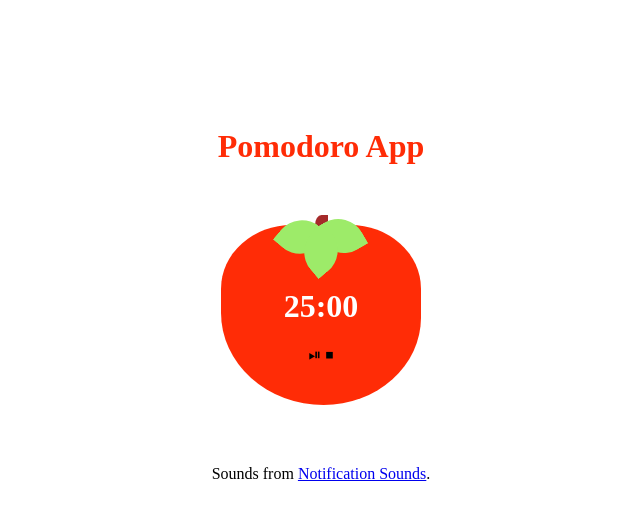
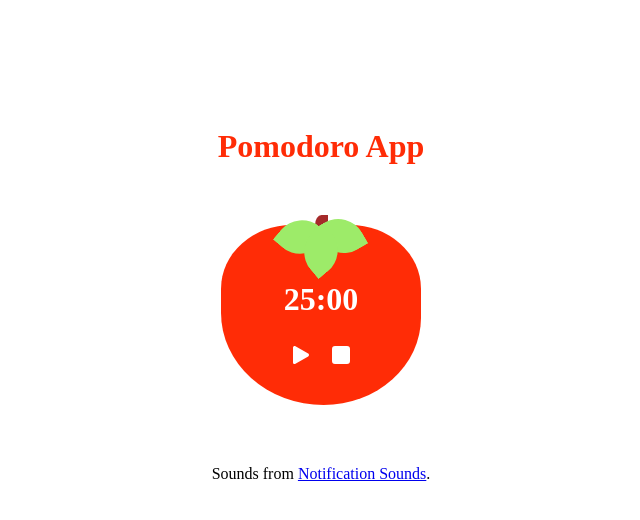
Before and after one commit to jacksonwillian/pomodoro-app, a React (Create React App) app: page / in a window 1280 px wide. Shown: the top 520 px of the page, without its empty margins (319-959 px from the left). Built offline with nearby package versions, Linux system fonts and the light colour scheme.

Commit message:
feat: buttons

```diff
--- a/package.json
+++ b/package.json
@@ -12,6 +12,7 @@
     "@types/react-dom": "^17.0.12",
     "react": "^17.0.2",
     "react-dom": "^17.0.2",
+    "react-icons": "^4.3.1",
     "react-scripts": "5.0.0",
     "typescript": "^4.6.2",
     "web-vitals": "^2.1.4"
--- a/src/components/display-app/styles.css
+++ b/src/components/display-app/styles.css
@@ -1,4 +1,10 @@
 
 .display {
     color: #ffff;
+    font-size: 2em;
+    margin-top: 15%;
 }
+
+.digit {
+    cursor: pointer;
+}
--- a/src/pages/home-app/index.tsx
+++ b/src/pages/home-app/index.tsx
@@ -1,4 +1,7 @@
 import { useEffect, useRef, useState } from "react";
+
+import { BsFillPauseFill, BsPlayFill, BsFillStopFill} from "react-icons/bs";
+
 
 import DisplayApp from "../../components/display-app/index.tsx";
 import "../../styles.css";
@@ -12,6 +15,7 @@ function HomeApp() {
 
     const [seconds, setSeconds] = useState(INITIAL_TIME_SECONDS);
     const [paused, setPaused] = useState(true);
+
     const _sound = useRef(new Audio(sound));
     const _sound2 = useRef(new Audio(sound2));
 
@@ -59,9 +63,9 @@ function HomeApp() {
             <span className="login_leaf_class leaf_right"></span>
             <span className="login_leaf_class leaf_center"></span>
             <DisplayApp time = {{seconds}} />
-            <div className="buttons">
-                <span onClick = {() => {start();}} > &#x23EF; </span>
-                <span onClick = {() => {stop();}} > &#x23F9; </span>
+            <div>
+                <span className="button" onClick = {() => start()} > {paused? <BsPlayFill /> : <BsFillPauseFill /> } </span>
+                <span className="button" onClick = {() => stop()} > <BsFillStopFill /> </span>
             </div>
             </div>
 
--- a/src/styles.css
+++ b/src/styles.css
@@ -64,9 +64,14 @@ h1 {
     position: absolute;
 }
 
-.buttons {
-    display: block;
+.button {
     cursor: pointer;
+    font-size: 2em;
+    color: #ffff;
+}
+
+.button:hover, .button:focus {
+    -webkit-tap-highlight-color: rgba(0,0,0,0);
 }
 
 .footer {
```
Also changed, not shown: 1 other file (tests, documents, lock files or other folders).
